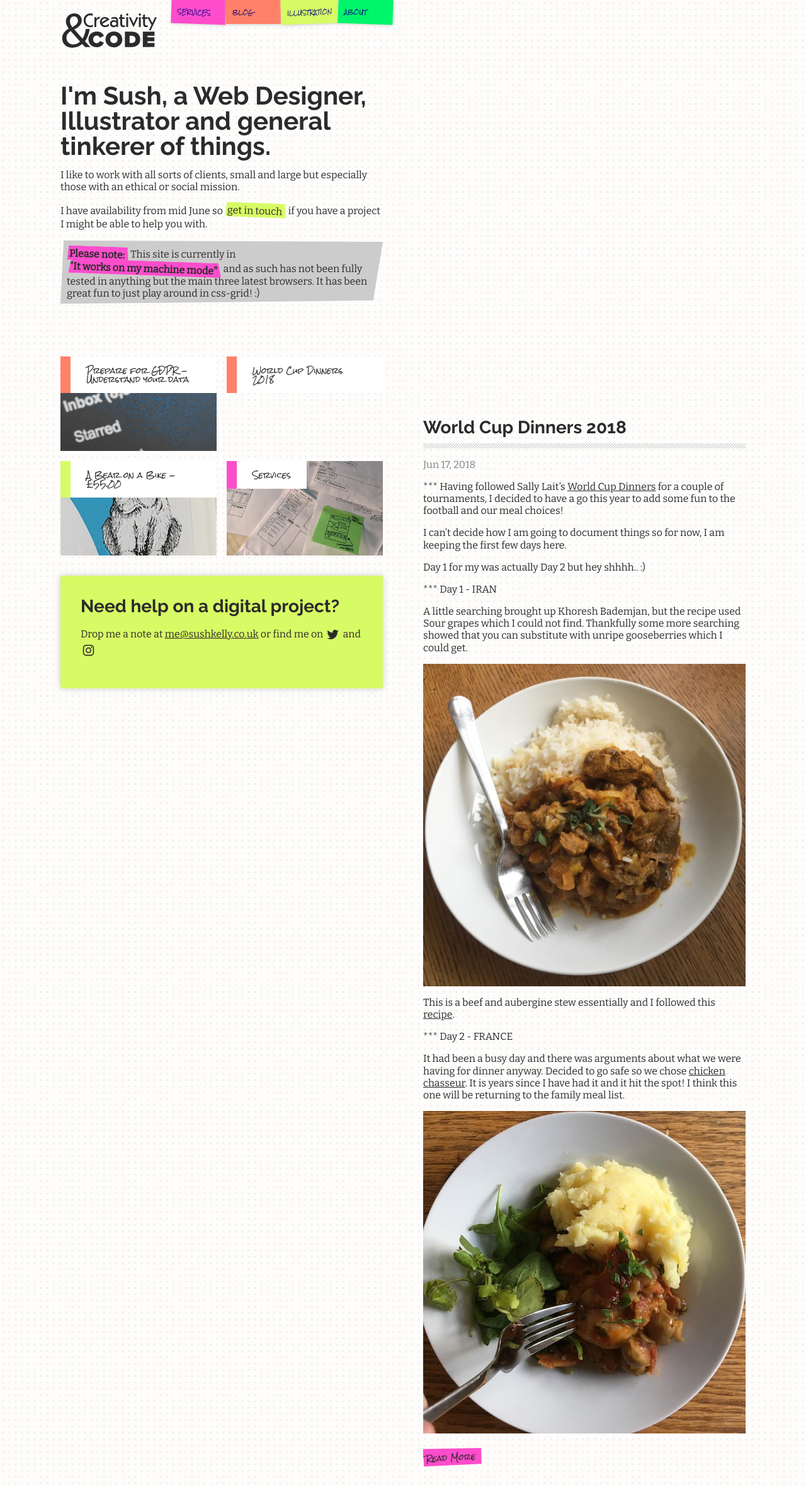
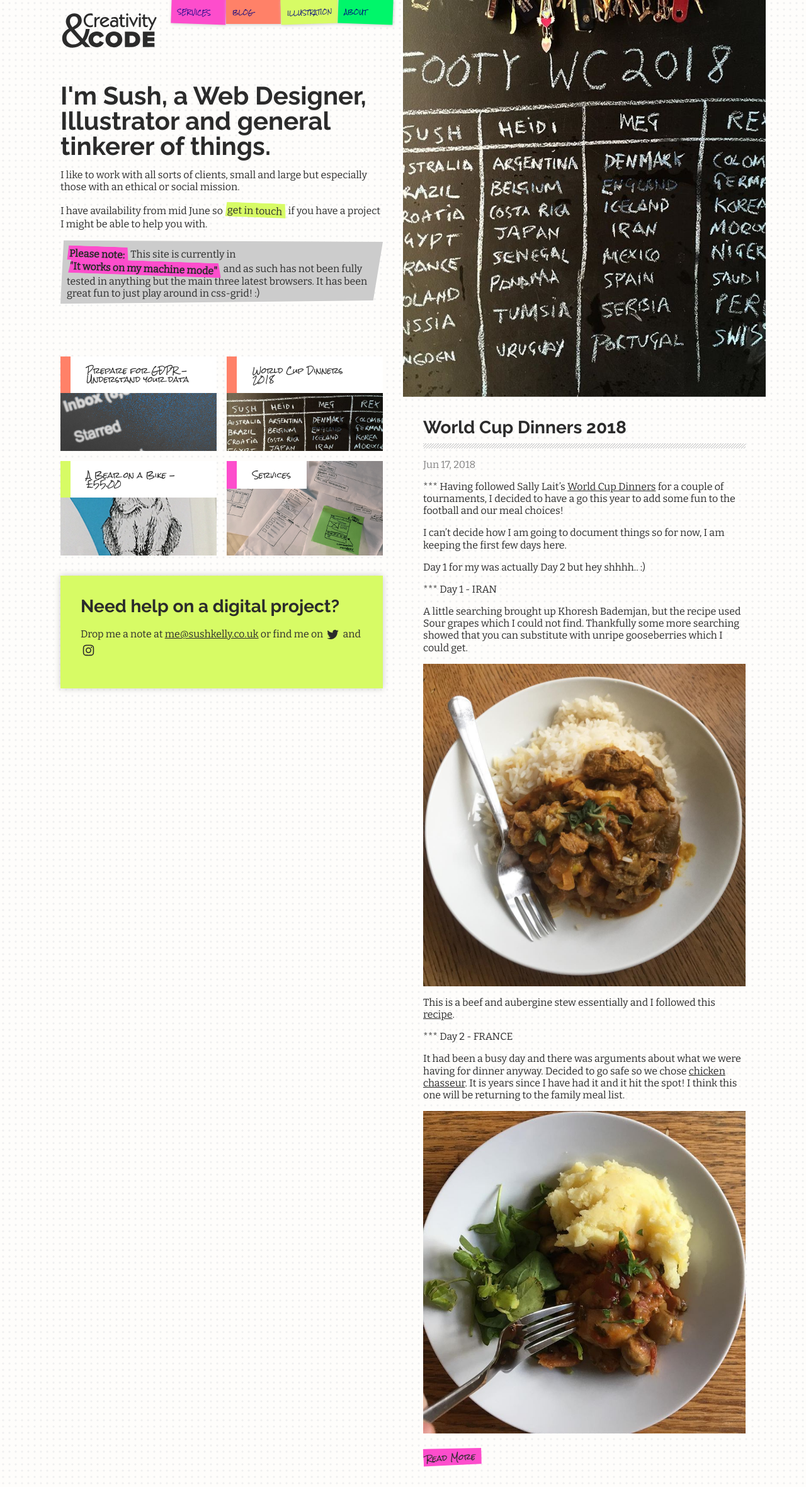
Before and after one commit to maxray/maxray.github.io, a Jekyll site: the page built from index.html, in a window 1280 px wide. Shown: the whole page at 63% size. Built offline with Jekyll 4.4.1, drawn with Linux system fonts in a browser that asks for light colours.

Commit message:
Updated World Cup Dinners 2018

```diff
--- a/_posts/2018-06-17-world-cup-dinners-2018.markdown
+++ b/_posts/2018-06-17-world-cup-dinners-2018.markdown
@@ -3,6 +3,7 @@ title: World Cup Dinners 2018
 date: 2018-06-17 08:22:00 Z
 categories:
 - Play
+thumbnail_image: "/uploads/wcdinner.jpg"
 ---
 
 *** Having followed Sally Lait's [World Cup Dinners](https://sallylait.com/labs/worldcup2018dinners/) for a couple of tournaments, I decided to have a go this year to add some fun to the football and our meal choices!
```
